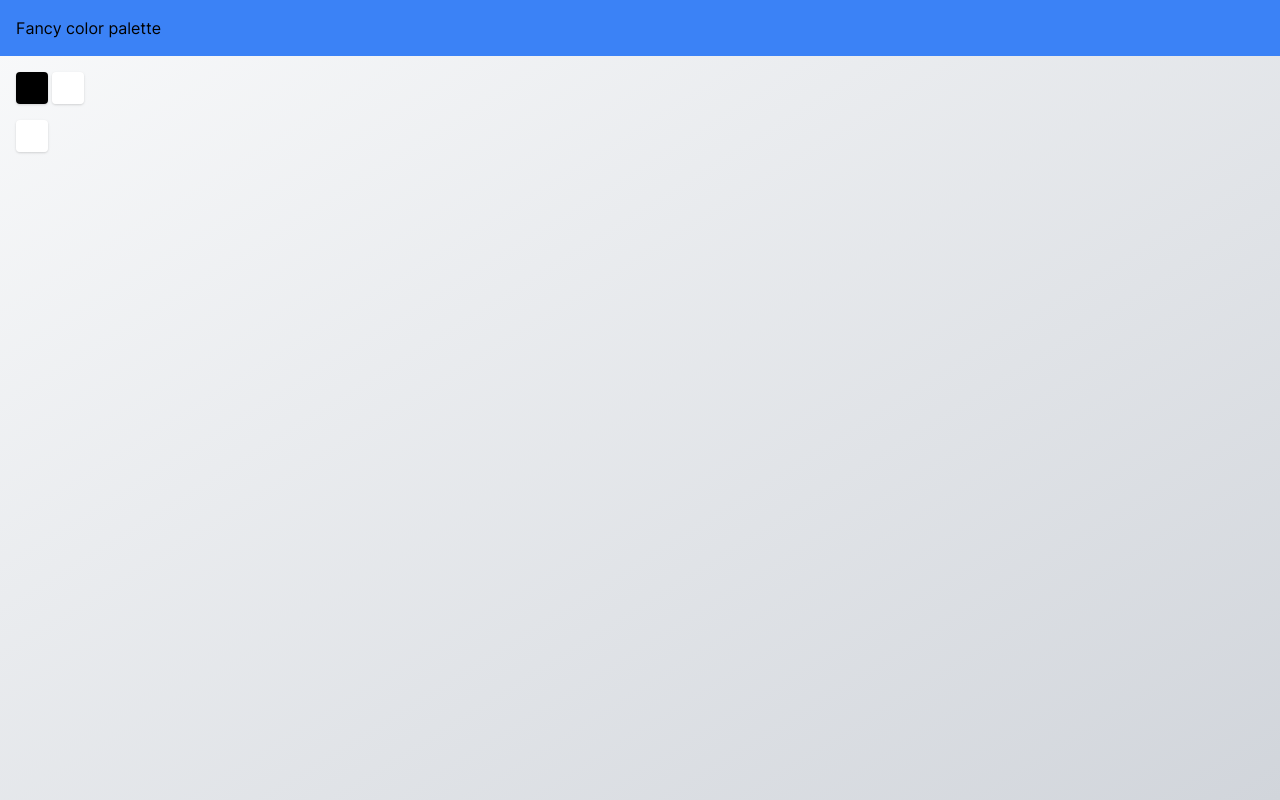
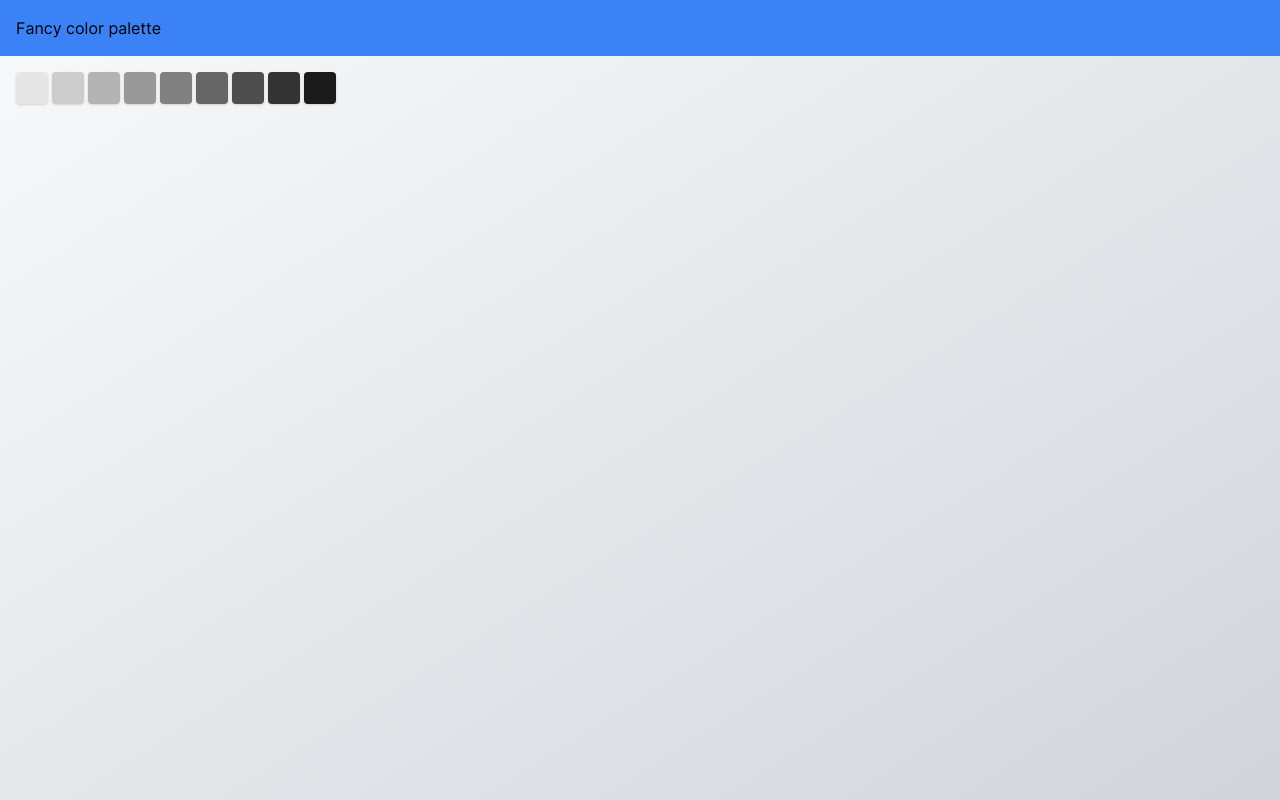
Before and after one commit to luismartinezs/color-palette-generator, a Vue app: page / in a window 1280 px wide. Built offline with nearby package versions, Linux system fonts and the light colour scheme; what @tailwindcss/typography would draw is missing.

Commit message:
Add more realistic initial scheme

```diff
--- a/src/components/ColorScheme.vue
+++ b/src/components/ColorScheme.vue
@@ -31,21 +31,40 @@ export default {
         label: 'primary',
         shades: [
           {
-            label: '50',
-            value: '#000000'
+            label: '100',
+            value: '#e6e6e6'
           },
           {
-            label: '100',
-            value: '#ffffff'
-          }
-        ]
-      },
-      {
-        label: 'secondary',
-        shades: [
+            label: '200',
+            value: '#cccccc'
+          },
           {
-            label: '50',
-            value: '#ffffff'
+            label: '300',
+            value: '#b3b3b3'
+          },
+          {
+            label: '400',
+            value: '#999999'
+          },
+          {
+            label: '500',
+            value: '#808080'
+          },
+          {
+            label: '600',
+            value: '#666666'
+          },
+          {
+            label: '700',
+            value: '#4d4d4d'
+          },
+          {
+            label: '800',
+            value: '#333333'
+          },
+          {
+            label: '900',
+            value: '#1a1a1a'
           }
         ]
       }
```
